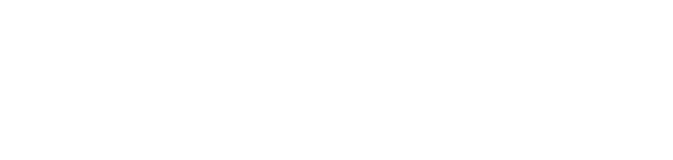
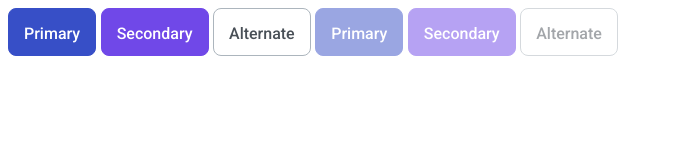
Before and after one commit to oksana-garibova/htmlcss-20230411_oksana-garibova, a website: page 03-lection1/01-button/index.html in a window 1280 px wide. Shown: the whole page, without its empty margins (0-673 px from the left). Drawn offline with Linux system fonts and the light colour scheme.

Commit message:
add button

```diff
--- a/03-lection1/01-button/button.css
+++ b/03-lection1/01-button/button.css
@@ -1 +1,50 @@
 /* Стилизация кнопки */
+.button{
+    max-width:189px;
+    height:48px;
+    border-radius: 8px;
+    color:var(--white);
+    padding:15px;
+    text-align: center;
+    font-size:16px;
+    line-height:19px;
+    font-family: 'Roboto', sans-serif;
+    font-weight: 500;
+    cursor:pointer;
+    transition: opacity 200ms ease-in-out, background 200ms ease-in-out;
+}
+
+.button_primary{
+    background-color: var(--primary);
+    border:1px solid var(--primary);
+}
+
+.button_primary:hover, .button_primary:active{
+    background-color: #2342C0;
+    border:1px solid #2342C0;
+}
+
+.button_secondary{
+    background-color: var(--secondary);
+    border:1px solid var(--secondary);
+}
+
+.button_secondary:hover, .button_secondary:active{
+    background-color: #5028C6;
+    border:1px solid #5028C6;
+}
+
+.button_alternate{
+    background-color: var(--white);
+    border:1px solid var(--grey-3);
+    color:var(--grey-4);
+}
+
+.button_alternate:hover, .button_alternate:active{
+    border:1px solid var(--black);
+}
+
+.button_primary:disabled, .button_secondary:disabled, .button_alternate:disabled{
+    opacity:0.5;
+    pointer-events: none;
+}
--- a/03-lection1/01-button/index.html
+++ b/03-lection1/01-button/index.html
@@ -1,3 +1,4 @@
+
 <!DOCTYPE html>
 <!-- Страница с кнопкой -->
 <html lang="ru">
@@ -6,6 +7,12 @@
         <link rel="stylesheet" href="./button.css">
     </head>
     <body>
+        <button class="button button_primary">Primary</button>
+        <button class="button button_secondary">Secondary</button>
+        <button class="button button_alternate">Alternate</button>
 
+        <button class="button button_primary" disabled>Primary</button>
+        <button class="button button_secondary" disabled>Secondary</button>
+        <button class="button button_alternate" disabled>Alternate</button>
     </body>
 </html>
```
